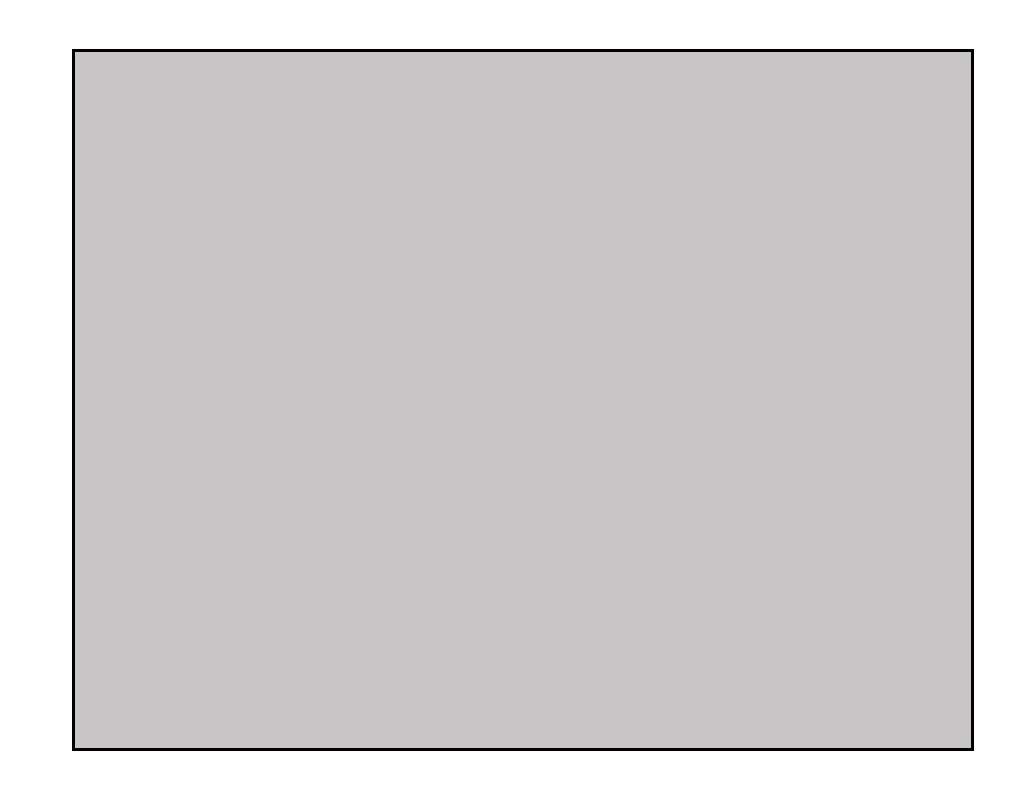
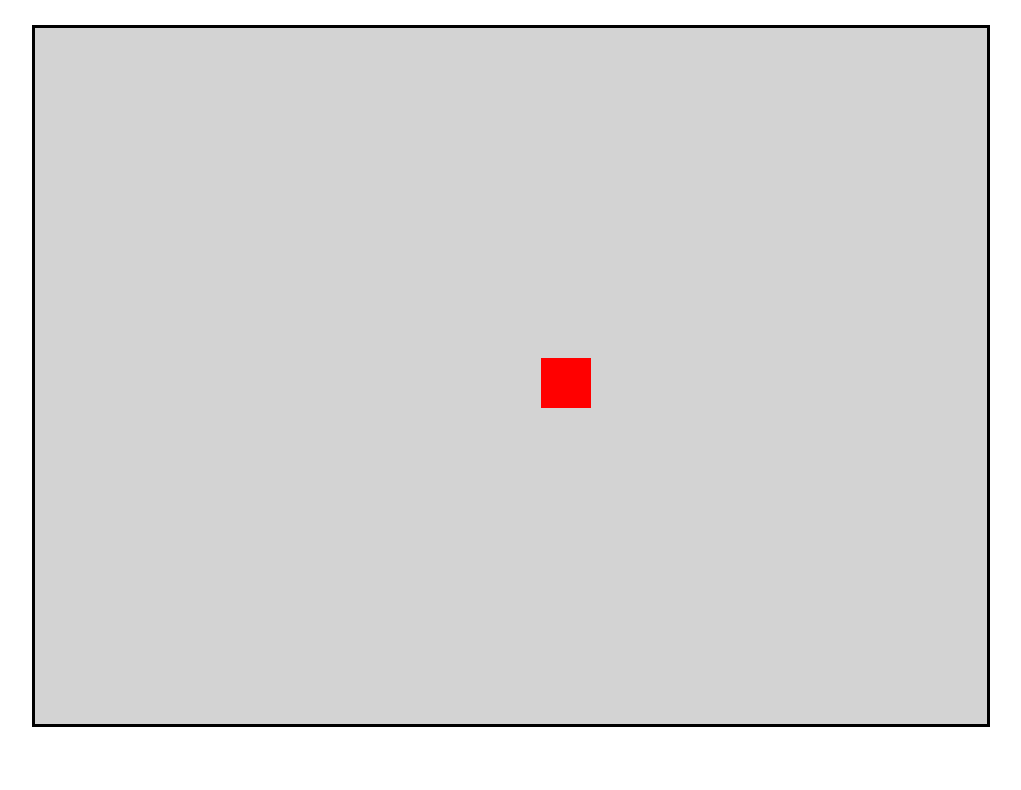
Before and after one commit to 1709emil/EksamensProjekt-EJ, a plain HTML site: page Index.html in a window 1280 px wide. Shown: the whole page, without its empty margins (117-1138 px from the left). Drawn offline with Linux system fonts and the light colour scheme.

Commit message:
small changes and new file

```diff
--- a/Index.html
+++ b/Index.html
@@ -9,6 +9,8 @@
 </head>
 <body>
  <canvas id="canv"></canvas>
+ <script src="Player.js"></script>
+ <script src="Enemies.js"></script>
  <script src="game.js"></script>
 </body>
 
--- a/Player.js
+++ b/Player.js
@@ -0,0 +1,17 @@
+class player{
+    constructor(Xpos,Ypos,wit,hei){
+        this.x=Xpos;
+        this.y=Ypos;
+        this.width=wit;
+        this.height=hei;
+    }
+drawPlayer(c){
+    c.rect(this.x,this.y,this.width,this.height);
+    c.fillStyle='red';
+    c.fill();
+}
+
+
+
+
+}
--- a/game.js
+++ b/game.js
@@ -1,11 +1,22 @@
 let canvas=document.getElementById("canv");
-let ctx= canvas.getContext("2d");
+let ctx = canvas.getContext("2d");
+canvas.style.backgroundColor='lightgrey'
+canvas.width=window.innerWidth*0.70;
+canvas.height=window.innerHeight*0.87;
+canvas.style.border='solid black 3px'
 
 
+let Player;
+//når vinduet bliver loadedt kaldes startGame
 window.onload=startGame();
+//sætter i gang i spillet samt starter gameloopet
 function startGame(){
+    Player= new player(450,330,50,50);
     gameloop()
 }
+
+
 function gameloop(){
     window.requestAnimationFrame(gameloop)
+    Player.drawPlayer(ctx);
 }
--- a/style.css
+++ b/style.css
@@ -1,5 +1,8 @@
-
-#canv{
+* {
+margin: 0.7%;
+padding-left: 5%;
+}
+/* #canv{
     background: rgb(199, 197, 197);
     position: fixed;
     top:0;
@@ -11,4 +14,4 @@
     border:3.7px solid black;
     width: 70%;
     height: 87%;
-}
+} */
```
